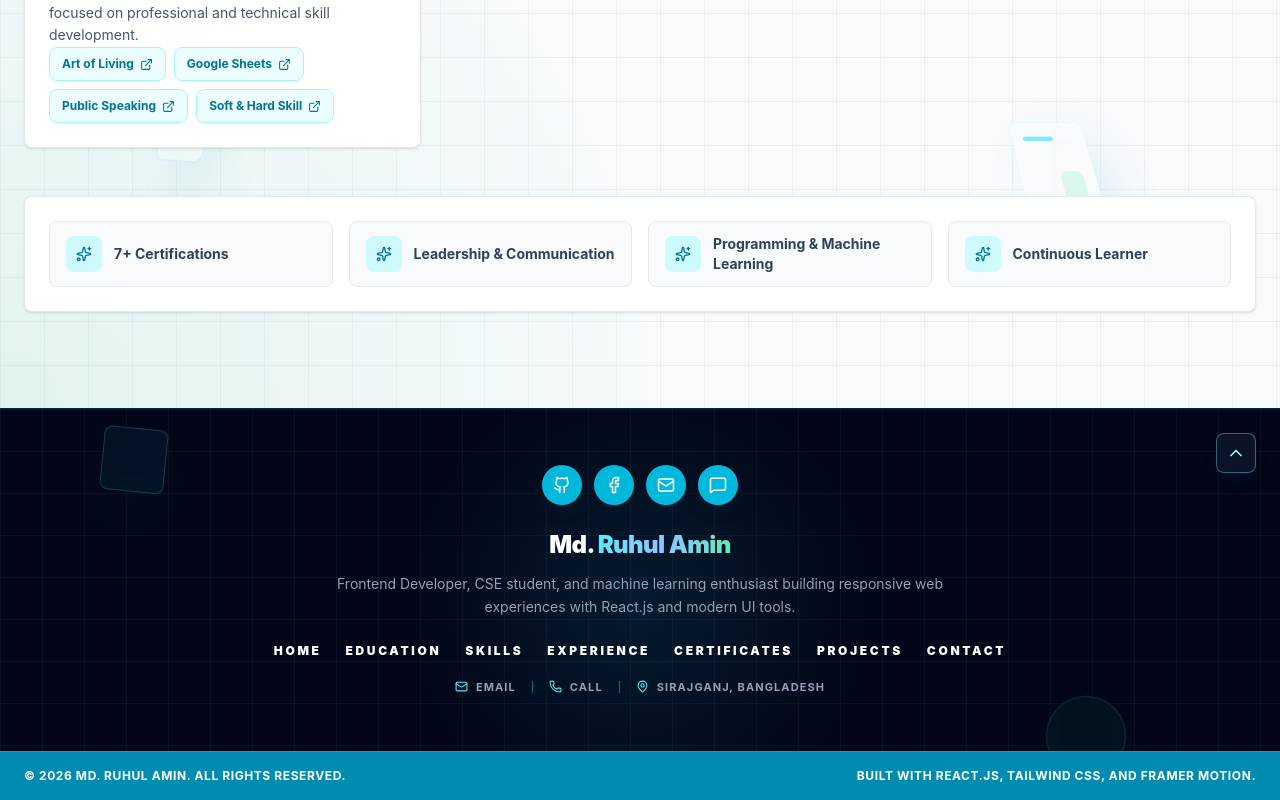
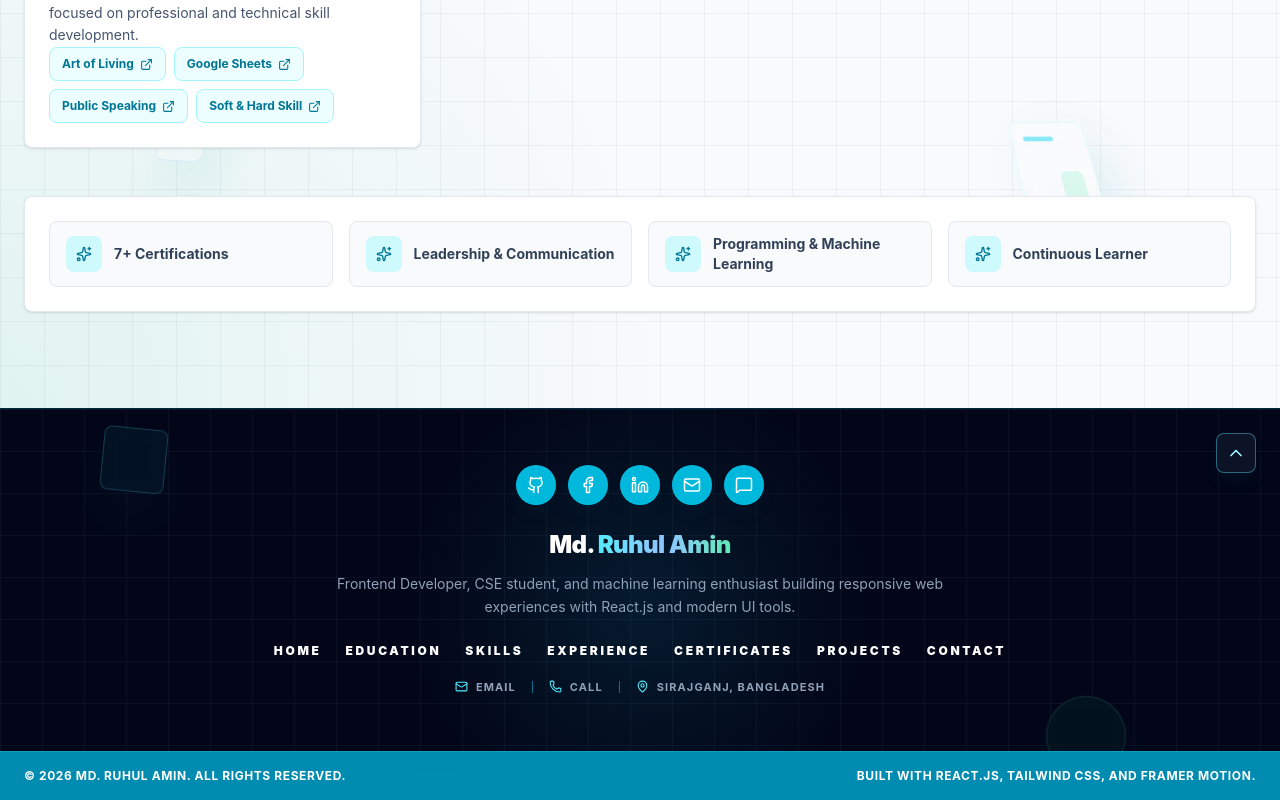
Before and after one commit to ruhulamin18/Portfolio, a React (Vite) app: page /certificates in a window 1280 px wide. Shown: the part 1219-2019 px from the top of the page. Built offline with nearby package versions, Linux system fonts and the light colour scheme.

Commit message:
Updated portfolio

```diff
--- a/src/App.jsx
+++ b/src/App.jsx
@@ -1,5 +1,5 @@
 import React, { useEffect, useState } from 'react';
-import { BrowserRouter, Routes, Route } from 'react-router-dom';
+import { BrowserRouter, Routes, Route, useLocation } from 'react-router-dom';
 
 import Navbar from './components/Navbar';
 import Footer from './components/Footer';
@@ -12,6 +12,16 @@ import CertificatesPage from './pages/Certificates';
 import ProjectsPage from './pages/Projects';
 import ContactPage from './pages/Contact';
 import CV from './pages/CV';
+
+const ScrollToTop = () => {
+  const { pathname } = useLocation();
+
+  useEffect(() => {
+    window.scrollTo(0, 0);
+  }, [pathname]);
+
+  return null;
+};
 
 export default function App() {
   const [isDark, setIsDark] = useState(() => {
@@ -30,6 +40,7 @@ export default function App() {
 
   return (
     <BrowserRouter>
+      <ScrollToTop />
       <Navbar isDark={isDark} onToggleTheme={() => setIsDark((value) => !value)} />
 
       <Routes>
--- a/src/components/Contact.jsx
+++ b/src/components/Contact.jsx
@@ -4,6 +4,7 @@ import PortfolioBackground from './PortfolioBackground';
 import {
   Mail,
   Github,
+  Linkedin,
   Send,
   MessageSquare,
 } from 'lucide-react';
@@ -108,6 +109,28 @@ const Contact = () => {
 
                   <p className="text-slate-950 dark:text-white font-medium break-all">
                     mdruhulaminridoy18@gmail.com
+                  </p>
+                </div>
+              </a>
+
+              {/* LinkedIn */}
+              <a
+                href="https://www.linkedin.com/in/md-ruhul-amin-r018"
+                target="_blank"
+                rel="noopener noreferrer"
+                className="flex items-center gap-4 group"
+              >
+                <div className="w-12 h-12 rounded-lg bg-white border border-slate-200 shadow-sm flex items-center justify-center text-sky-600 group-hover:bg-sky-600 group-hover:text-white transition-all duration-300 dark:bg-white/10 dark:border-white/10">
+                  <Linkedin size={20} />
+                </div>
+
+                <div>
+                  <p className="text-[10px] font-bold text-slate-500 dark:text-slate-400 uppercase tracking-widest">
+                    LinkedIn
+                  </p>
+
+                  <p className="text-slate-950 dark:text-white font-medium break-all">
+                    linkedin.com/in/md-ruhul-amin-r018
                   </p>
                 </div>
               </a>
--- a/src/components/Footer.jsx
+++ b/src/components/Footer.jsx
@@ -5,6 +5,7 @@ import {
   ChevronUp,
   Facebook,
   Github,
+  Linkedin,
   Mail,
   MessageSquare,
   MapPin,
@@ -34,6 +35,12 @@ const socialLinks = [
     href: 'https://www.facebook.com/ruhulamin.ridoy018',
     icon: Facebook,
     className: 'hover:border-blue-600 hover:bg-blue-600 hover:text-white',
+  },
+  {
+    label: 'LinkedIn',
+    href: 'https://www.linkedin.com/in/md-ruhul-amin-r018',
+    icon: Linkedin,
+    className: 'hover:border-sky-600 hover:bg-sky-600 hover:text-white',
   },
   {
     label: 'Email',
--- a/src/components/Projects.jsx
+++ b/src/components/Projects.jsx
@@ -7,12 +7,39 @@ import {
   Layers,
   Github,
   ExternalLink,
+  Search,
 } from 'lucide-react';
 
 const githubProfile = 'https://github.com/ruhulamin18';
 
 const Projects = () => {
   const projects = [
+    {
+      title: 'GitHub Workspace',
+      category: 'Full Stack / React Web Application',
+      status: 'Mini GitHub client',
+      description:
+        'A React-based mini GitHub client for exploring developers, repositories, collections, favorites, activity, notifications, and personalized settings through a clean interactive interface.',
+      tech: [
+        'React',
+        'Vite',
+        'Tailwind CSS',
+        'React Router',
+        'Context API',
+        'GitHub REST API',
+      ],
+      features: [
+        'Fake auth with login and register flow',
+        'User, repository, and advanced filtered search',
+        'Favorites, collections, activity feed, and settings',
+      ],
+      icon: <Search size={22} />,
+      image:
+        'https://images.unsplash.com/photo-1618477388954-7852f32655ec?w=800&q=80',
+      github: 'https://github.com/ruhulamin18/github-workspace',
+      live: null,
+    },
+
     {
       title: 'Personal Portfolio Website',
       category: 'Frontend Development',
@@ -184,7 +211,7 @@ const Projects = () => {
                 </div>
               </div>
 
-              <div className="flex min-h-[260px] flex-col border-t border-slate-200 bg-white p-5 dark:border-white/10 dark:bg-transparent">
+              <div className="flex min-h-[320px] flex-col border-t border-slate-200 bg-white p-5 dark:border-white/10 dark:bg-transparent">
                 <span className="mb-2 block text-[10px] font-bold uppercase tracking-[0.2em] text-cyan-600 dark:text-cyan-300">
                   {project.category}
                 </span>
@@ -196,6 +223,17 @@ const Projects = () => {
                 <p className="mb-4 line-clamp-3 text-sm leading-relaxed text-slate-600 dark:text-slate-400">
                   {project.description}
                 </p>
+
+                {project.features && (
+                  <ul className="mb-4 space-y-2 text-xs font-semibold leading-relaxed text-slate-600 dark:text-slate-300">
+                    {project.features.map((feature) => (
+                      <li key={feature} className="flex gap-2">
+                        <span className="mt-2 h-1.5 w-1.5 shrink-0 rounded-full bg-cyan-500 dark:bg-cyan-300" />
+                        <span>{feature}</span>
+                      </li>
+                    ))}
+                  </ul>
+                )}
 
                 <div className="mb-4 mt-auto flex flex-wrap gap-2">
                   {project.tech.map((t) => (
```
Also changed, not shown: 1 other file (tests, documents, lock files or other folders).
